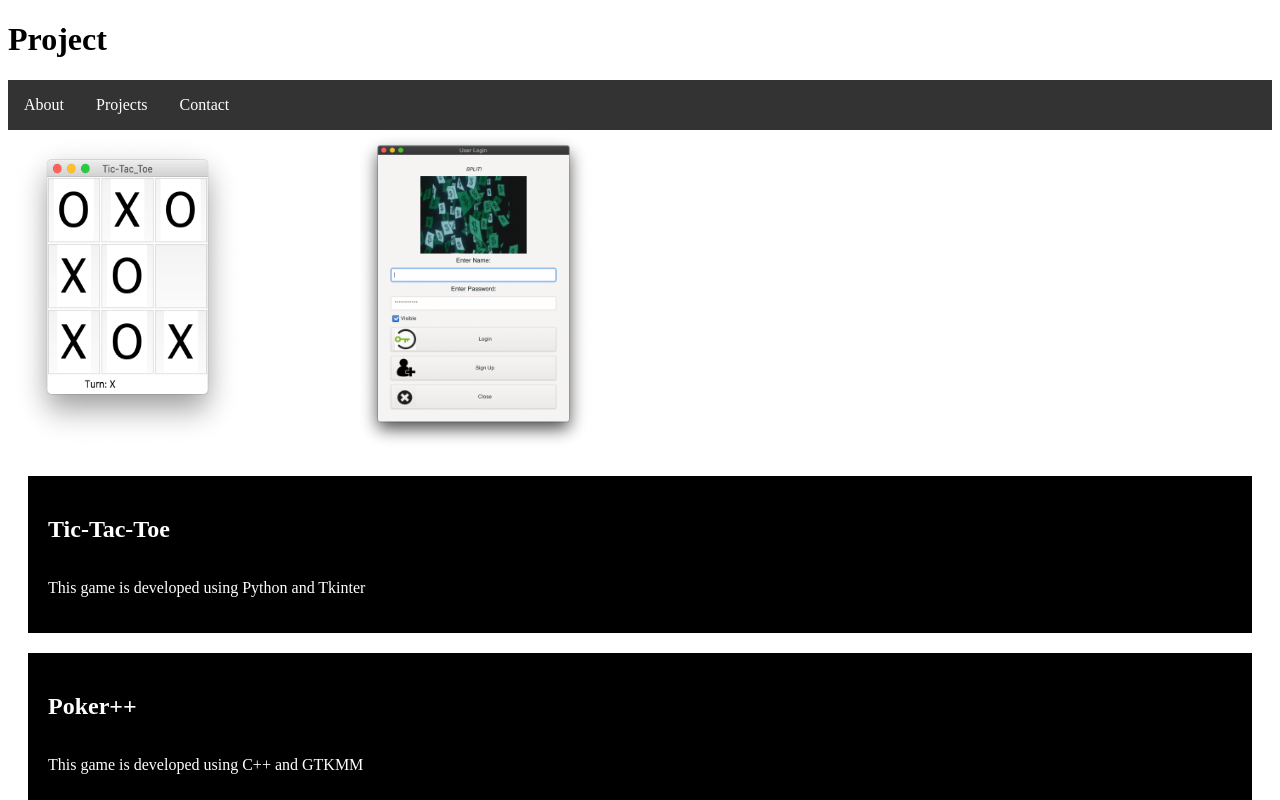
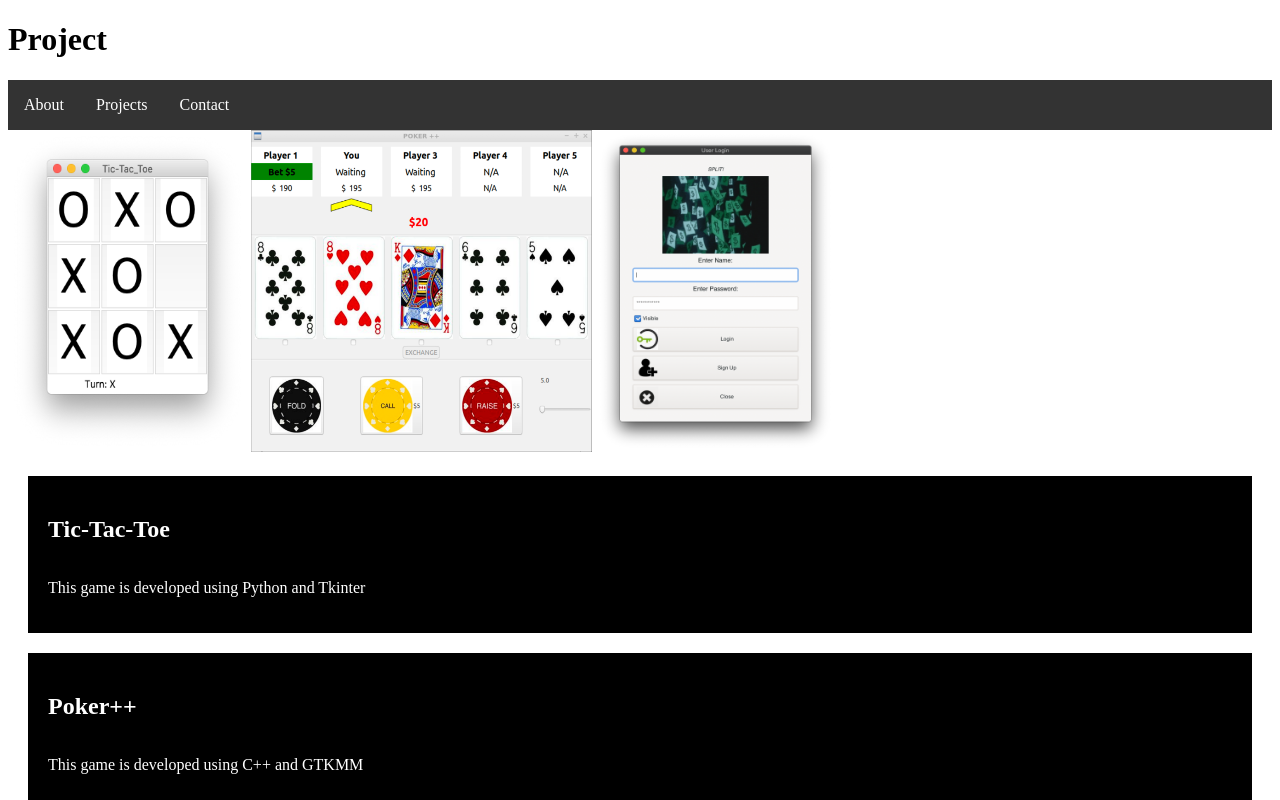
Before and after one commit to bivek520/Portfolio, a plain HTML site: page Project.html in a window 1280 px wide. Shown: the top 800 px of the page. Drawn offline with Linux system fonts and the light colour scheme.

Commit message:
Poker++ image added

```diff
--- a/Project.html
+++ b/Project.html
@@ -6,19 +6,16 @@
 	</head>
 	<body>
 		<h1>Project </h1>
-
 		<ul>
 			<li><a href="index.html">About</a></li>
 			<li><a href="Project.html">Projects</a></li>
 			<li><a href="contact.html">Contact</a></li>
 		</ul>
 		<!this is a commnet>
-
-		<a href="https://github.com/bivek520/tic-tac-toe" target="_blank"><img src=Img/Tic-Tac-Toe.png alt="Tic-Tac-Toe GUI" width="239" height="322"></a>
-		<a href="https://github.com/benlemke/pokerplus" target="_blank">Poker++ Image</a>
-		<a href="https://github.com/bivek520/PROJECT1325" target="_blank"><img src=Img/SplitApp.png alt="SplitApp GUI" width="239" height="322">
+		<a href="https://github.com/bivek520/tic-tac-toe" target="_blank"><img class = "proj_" src=Img/Tic-Tac-Toe.png alt="Tic-Tac-Toe GUI" width="239" height="322"></a>
+		<a href="https://github.com/benlemke/pokerplus" target="_blank"><img class = "proj_" src=Img/Poker++.png alt="SplitApp GUI" width="341" height="322"></a>
+		<a href="https://github.com/bivek520/PROJECT1325" target="_blank"><img class = "proj_" src=Img/SplitApp.png alt="SplitApp GUI" width="239" height="322">
 		</a>
-
 		<div class="project">
 			<a href="https://github.com/bivek520/tic-tac-toe" target="_blank"><h2>Tic-Tac-Toe</h2></a>
 			<p>This game is developed using Python and Tkinter</p>
@@ -31,9 +28,7 @@
 			<a href="https://github.com/bivek520/PROJECT1325" target="_blank"><h2>SplitApp</h2></a>
 			<p>This game is developed using C++ and GTKMM</p>
 		</div>
-
 		<hr>
 
-
-</body>
+	</body>
 </html>
--- a/style.css
+++ b/style.css
@@ -41,7 +41,7 @@ a:link, a:visited {
   display: inline-block;
 }
 
-.main_pic {
+.main_pic, .proj_{
   display: block;
   margin-left: auto;
   margin-right: auto;
```
Also changed, not shown: Img/Poker++.png (added).
